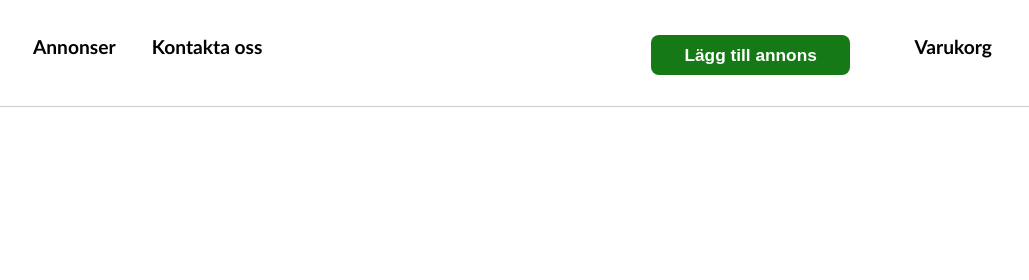
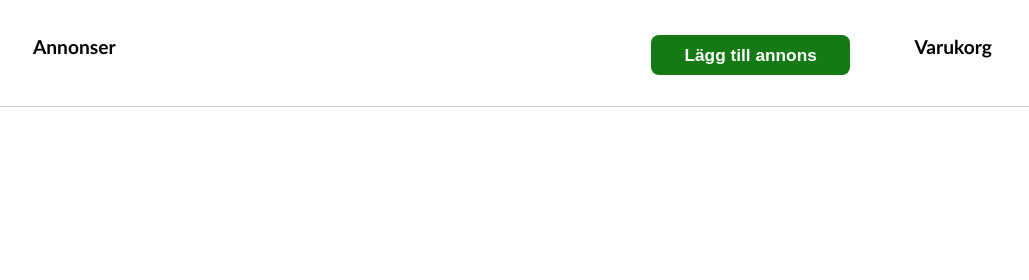
Before and after one commit to jesperekerling/blocketannons, a plain HTML site: page index.html in a window 1280 px wide. Shown: the top 280 px of the page, 251-1280 px from the left. Drawn offline with Linux system fonts and the light colour scheme.

Commit message:
Ändring av menyn

```diff
--- a/index.html
+++ b/index.html
@@ -42,7 +42,6 @@
             <ul>
                 <li><a href="index.html">Hem</a></li>
                 <li><a href="goteborg.html">Annonser</a></li>
-                <li>Kontakta oss</li>
                 <li class="hogersida">Varukorg</li>
                 <li class="hogersida"><button>Lägg till annons</button></li>
             </ul>
```
